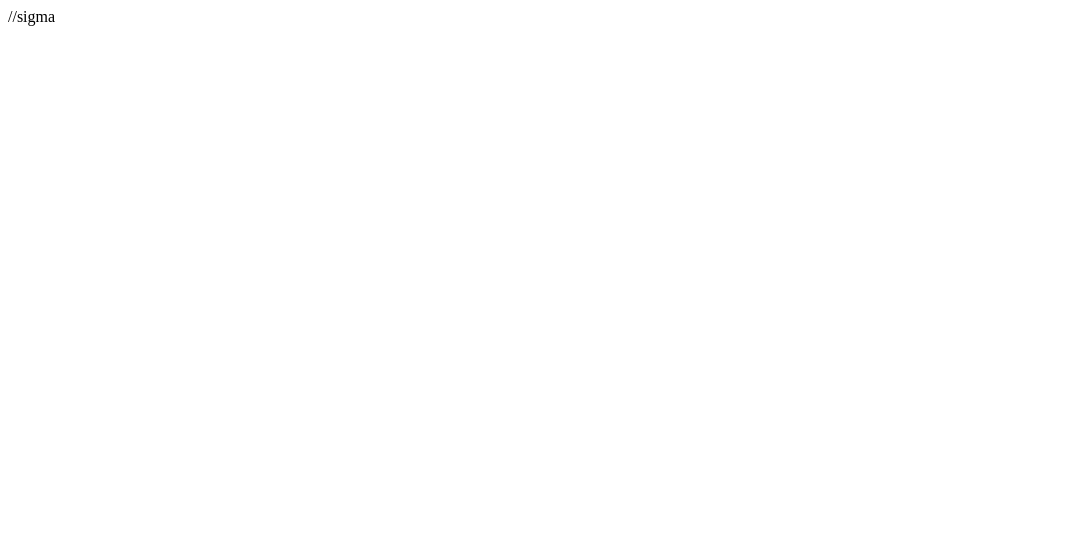
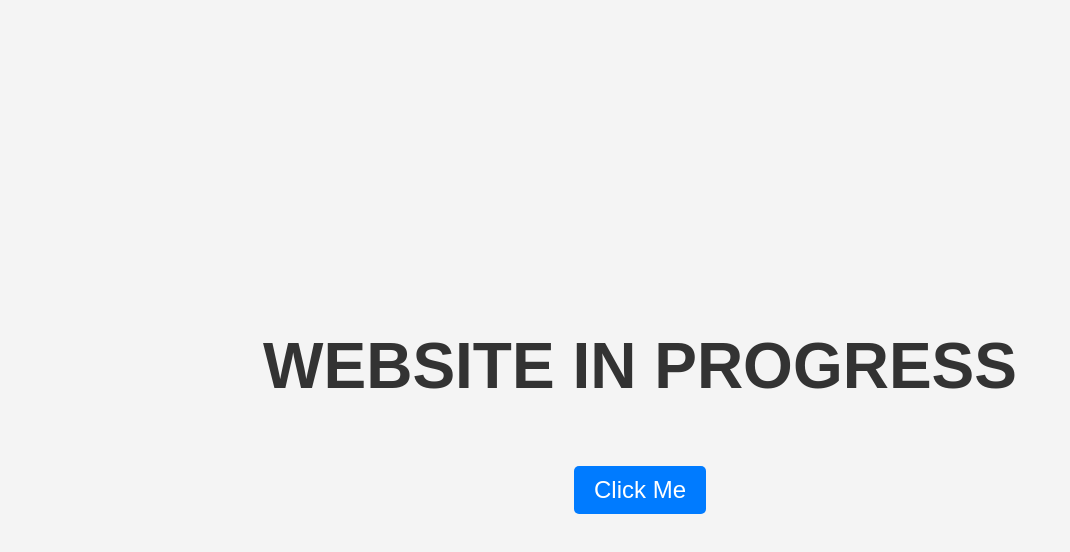
Before and after one commit to galaxy-devv/inzdex, a plain HTML site: page index.html in a window 1280 px wide. Shown: the whole page, without its empty margins (0-1070 px from the left). Drawn offline with Linux system fonts and the light colour scheme.

Commit message:
Update index.html

```diff
--- a/index.html
+++ b/index.html
@@ -1 +1,41 @@
-//sigma
+<!DOCTYPE html>
+<html lang="en">
+<head>
+    <meta charset="UTF-8">
+    <meta name="viewport" content="width=device-width, initial-scale=1.0">
+    <title>Website in Progress</title>
+    <style>
+        body {
+            display: flex;
+            flex-direction: column;
+            justify-content: center;
+            align-items: center;
+            height: 100vh;
+            background-color: #f4f4f4;
+            font-family: Arial, sans-serif;
+            margin: 0;
+        }
+        h1 {
+            font-size: 4rem;
+            color: #333;
+        }
+        button {
+            margin-top: 20px;
+            padding: 10px 20px;
+            font-size: 1.5rem;
+            cursor: pointer;
+            border: none;
+            background-color: #007bff;
+            color: white;
+            border-radius: 5px;
+        }
+        button:hover {
+            background-color: #0056b3;
+        }
+    </style>
+</head>
+<body>
+    <h1>WEBSITE IN PROGRESS</h1>
+    <button onclick="window.location.href='https://discord.gg/inzdex'">Click Me</button>
+</body>
+</html>
```
